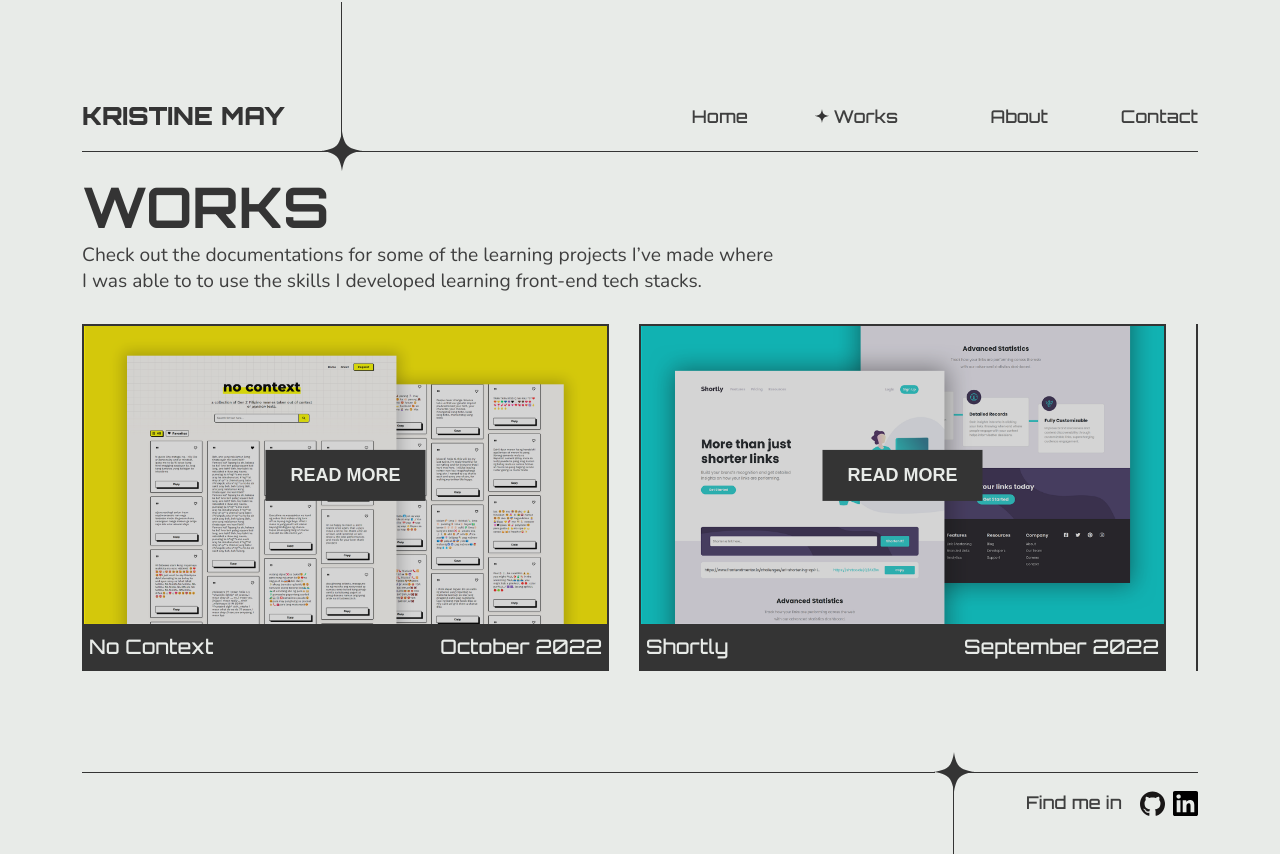
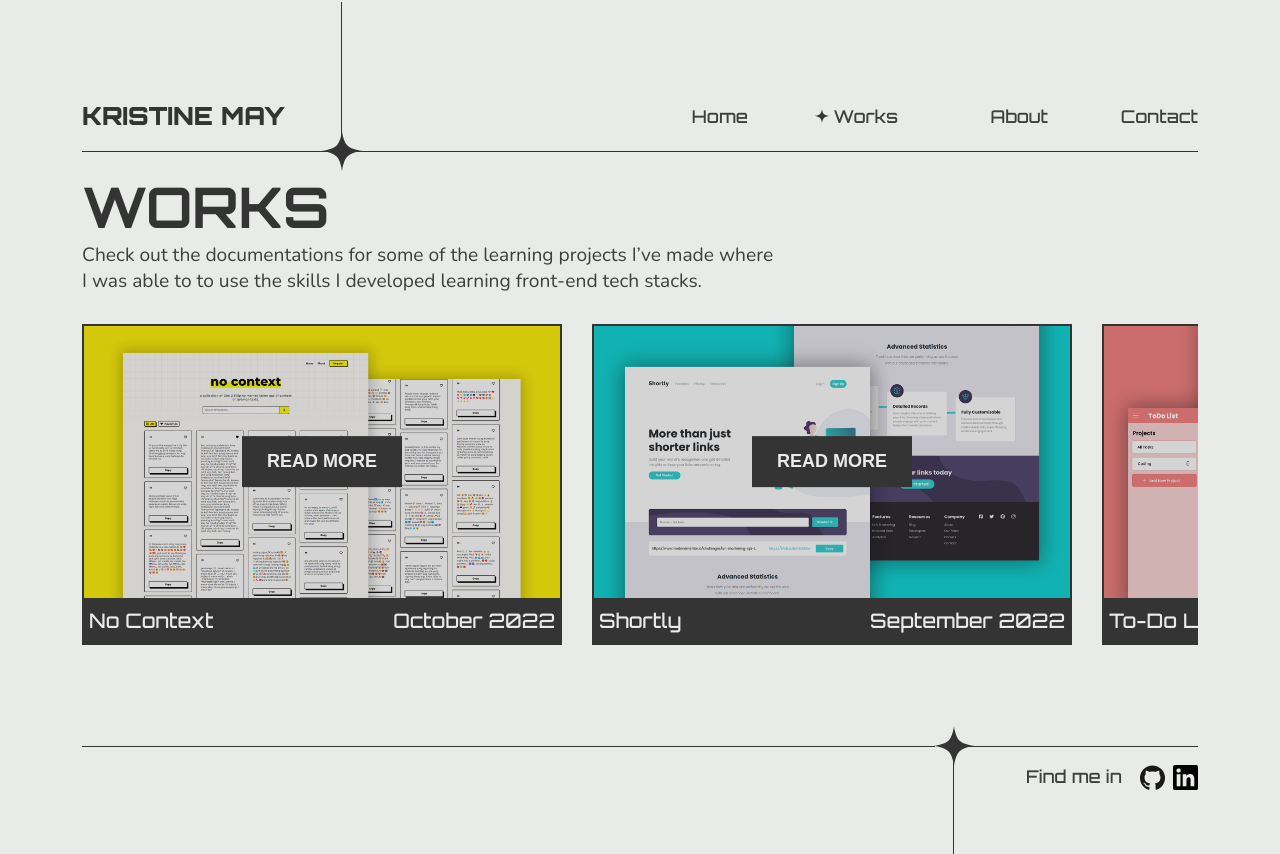
Before and after one commit to sn-tin/frontendkristine, a React (Create React App) app: page /works in a window 1280 px wide. Shown: the top 854 px of the page. Built offline with nearby package versions, Linux system fonts and the light colour scheme.

Commit message:
Change cards size

```diff
--- a/src/components/Works/Works.styles.js
+++ b/src/components/Works/Works.styles.js
@@ -28,13 +28,12 @@ const CardsWrapper = styled(motion.div)`
     display: flex;
     flex-direction: column;
     width: 300px;
-    max-width: 527px;
     margin: 30px auto;
     border: 2px solid ${theme.colors.dark};
     position: relative;
     @media screen and (${devices.laptop}) {
         flex-direction: column;
-        width: 527px;
+        width: 480px;
     }
 `
 
```
